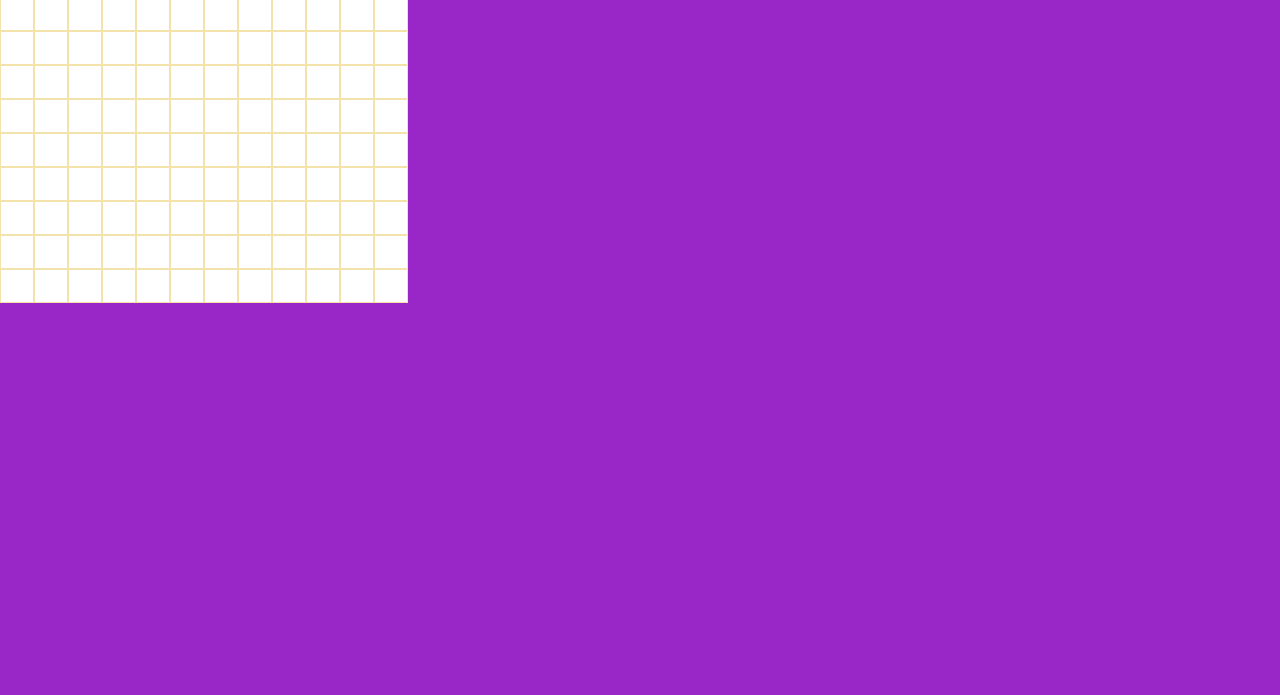
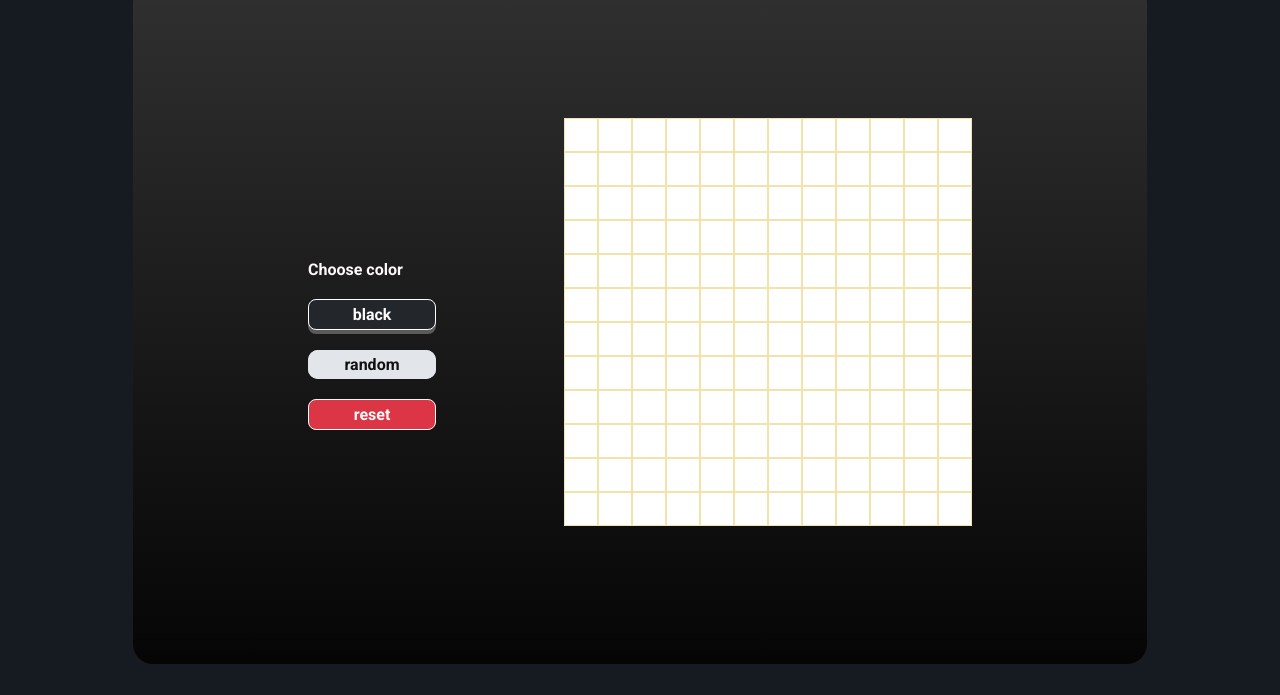
Before and after one commit to abir364/etch-a-sketch, a plain HTML site: page index.html in a window 1280 px wide. Shown: the part 105-800 px from the top of the page. Drawn offline with Linux system fonts and the light colour scheme.

Commit message:
Added styling to the page added non-functional button for color changing and resetting block

```diff
--- a/index.html
+++ b/index.html
@@ -7,9 +7,15 @@
     <link rel="stylesheet" href="style.css">
 </head>
 <body>
-    <div id="button">
-
+    <h1>Etch a Sketch</h1>
+    <div class="main-box">
+        <div id="button">
+            <div class="choice">Choose color</div>
+            <button id="black">black</button>
+            <button id="random">random</button>
+            <button id="reset">reset</button>
+        </div>
+        <div id="container"></div>
     </div>
-    <div id="container"></div>
 </body>
 </html>
--- a/style.css
+++ b/style.css
@@ -2,23 +2,151 @@
 
 *{
     font-family: Roboto;
-    background-color: rgb(153, 38, 199);
-    color: rgb(255, 255, 255);
     margin: 0;
+    color: snow;
+    font-size: 16px;
+    font-weight: bold;
 }
 
 .row{
     display: inline-block;
 }
 
+body {
+    display:flex;
+    flex-direction:column;
+    justify-content:center;
+    align-items: center;
+    min-height:100vh;
+    background-color: #161B22;
+}
 
 .white-box{
     background-color: #fff;
     height: 2em;
     width: 2em;
-    border: 1px solid #f3e3aa;
+    border: .1rem solid #f3e3aa;
 }
 
 .hovered{
-    background-color: black;
+    background-color: #23272B;
 }
+
+button{
+    padding: 5px;
+    border-radius: 0.5em;
+    height:4em;
+    width: 8em;
+    border: 1px white solid;
+}
+
+#button{
+    display: flex;
+    flex-direction: column;
+    height: 8em;
+    width: 16em;
+    gap: 20px;
+}
+
+.main-box{
+    display: flex;
+    flex-direction: row;
+    justify-content: center;
+    align-items: center;
+    background-image: linear-gradient(rgb(49, 48, 48), rgb(5, 5, 5));
+    width: 120ex;
+    height: 85vh;
+    border-radius: 20px;
+}
+
+#black{
+    background-color: #23272B;
+    color: snow;
+    box-shadow: 0 4px rgb(90, 90, 90);
+}
+
+#random{
+    border: none;
+    outline: none;
+    color: #111;
+    background: #E2E6EA;
+    cursor: pointer;
+    position: relative;
+    z-index: 0;
+    border-radius: 10px;
+}
+
+#reset{
+    background-color: #DC3545;
+}
+
+#black:hover{
+    background-color: #15171a;
+}
+
+#black:active{
+    background-color: #23272B;
+    transform: translateY(3px);
+}
+
+#reset:hover{
+    background-color: #E1332D;
+    transform: translateY(3px);
+}
+
+#reset:active{
+    background-color: #db1c15;
+    transform: translateY(3px);
+}
+
+#random:before{
+    content: '';
+    background: linear-gradient(45deg, #ff0000, #ff7300, #fffb00, #48ff00, #00ffd5, #002bff, #7a00ff, #ff00c8, #ff0000);
+    position: absolute;
+    top: -2px;
+    left:-2px;
+    background-size: 400%;
+    z-index: -1;
+    filter: blur(5px);
+    width: calc(100% + 4px);
+    height: calc(100% + 4px);
+    animation: glowing 20s linear infinite;
+    opacity: 0;
+    transition: opacity .3s ease-in-out;
+    border-radius: 10px;
+}
+
+#random:active {
+    color: #000;
+}
+
+#random:active:after {
+    background: transparent;
+}
+
+#random:hover:before {
+    opacity: 1;
+}
+
+#random:after {
+    z-index: -1;
+    content: '';
+    position: absolute;
+    width: 100%;
+    height: 100%;
+    background: #E2E6EA;
+    left: 0;
+    top: 0;
+    border-radius: 10px;
+}
+
+@keyframes glowing {
+    0% { background-position: 0 0; }
+    50% { background-position: 400% 0; }
+    100% { background-position: 0 0; }
+}
+
+h1{
+    font-size: 48px;
+    font-weight: bolder;
+}
```
